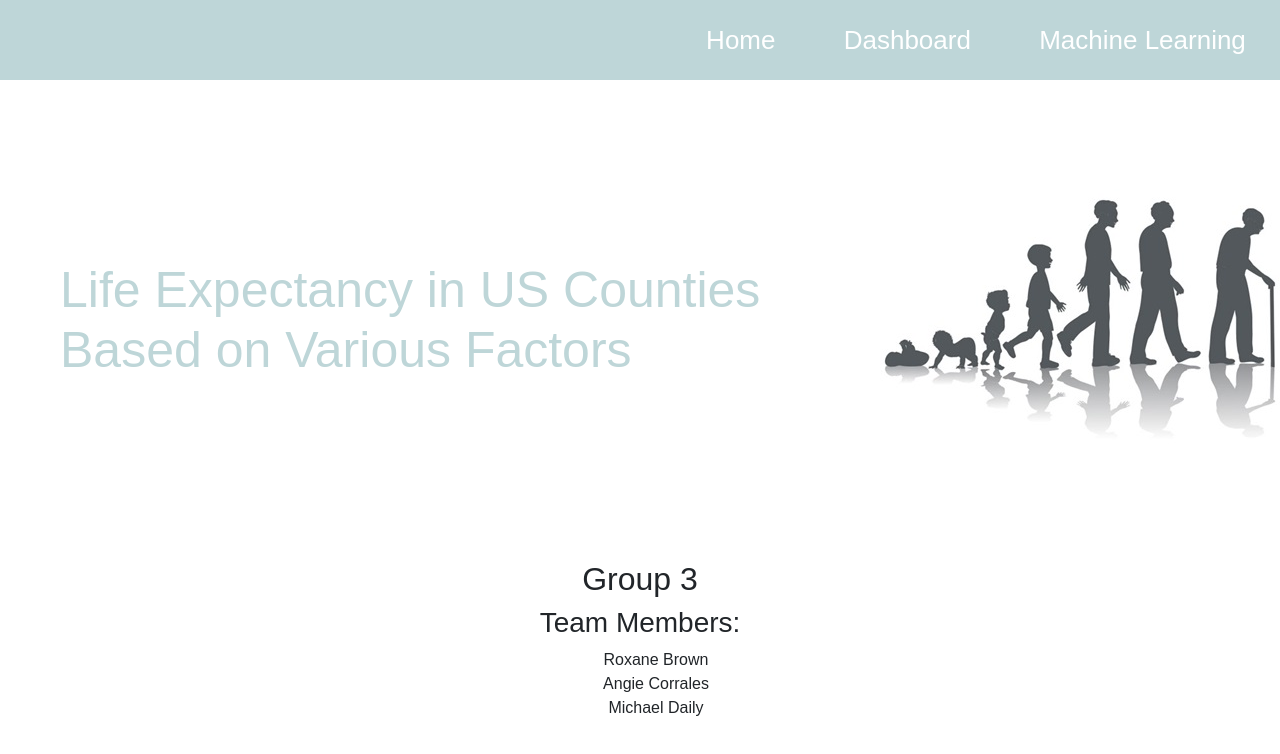
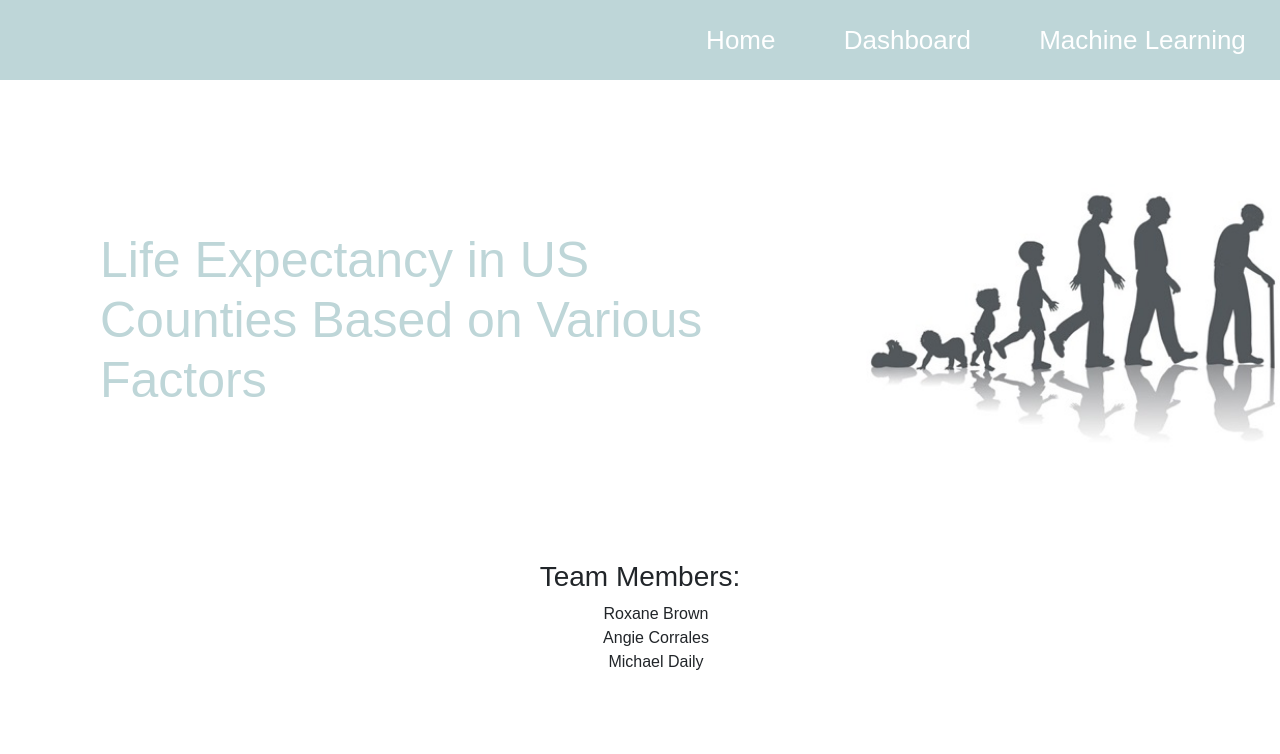
Before and after one commit to MDaily7/Life-Expectancy-In-the-US, a plain HTML site: page final-project-html-1/index.html in a window 1280 px wide. Drawn offline with nearby package versions, Linux system fonts and the light colour scheme.

Commit message:
updating index and css file

```diff
--- a/final-project-html-1/index.html
+++ b/final-project-html-1/index.html
@@ -25,17 +25,19 @@
             </section>
 
             <section class="grid">
-                <h2>Group 3</h2>
 
+                <div class="container">
+                    <div class="row">
+                        <div class="box_shadow col-lg-12 col-md-6 col-sm-12">
                             <h3>Team Members:</h3>
                                 <ul>
                                     <li style="list-style-type: none;">Roxane Brown</li>
                                     <li style="list-style-type: none;">Angie Corrales</li>
                                     <li style="list-style-type: none;">Michael Daily</li>
                                 </ul>
+                        </div>
+                    </div>
+                </div>
             </section>
-
-
-    <script src="app.js"></script>
 </body>
 </html>
--- a/final-project-html-1/style.css
+++ b/final-project-html-1/style.css
@@ -46,7 +46,7 @@ nav{
 }
 
 .landing h1{
-    margin: 60px;
+    margin: 100px;
     font-size: 50px;
     color: #BED6D8;
 
@@ -92,3 +92,29 @@ max-width: 15%;
     text-decoration: none;
     color: #fff;
 }
+
+.box_shadow{
+    display: flex;
+    flex-wrap: wrap;
+    justify-content: center;
+    flex-direction: column;
+}
+
+.landing img{
+    width: 50rem;
+}
+
+.title{
+    display: flex;
+    justify-content: flex-start;
+}
+
+.title span{
+    font-size: 30px;
+    color: #77cccfb8;
+    text-decoration: underline;
+}
+
+.text{
+    margin-bottom: 2.5rem;
+}
```
Lines whose indentation alone changed are shown as unchanged.
